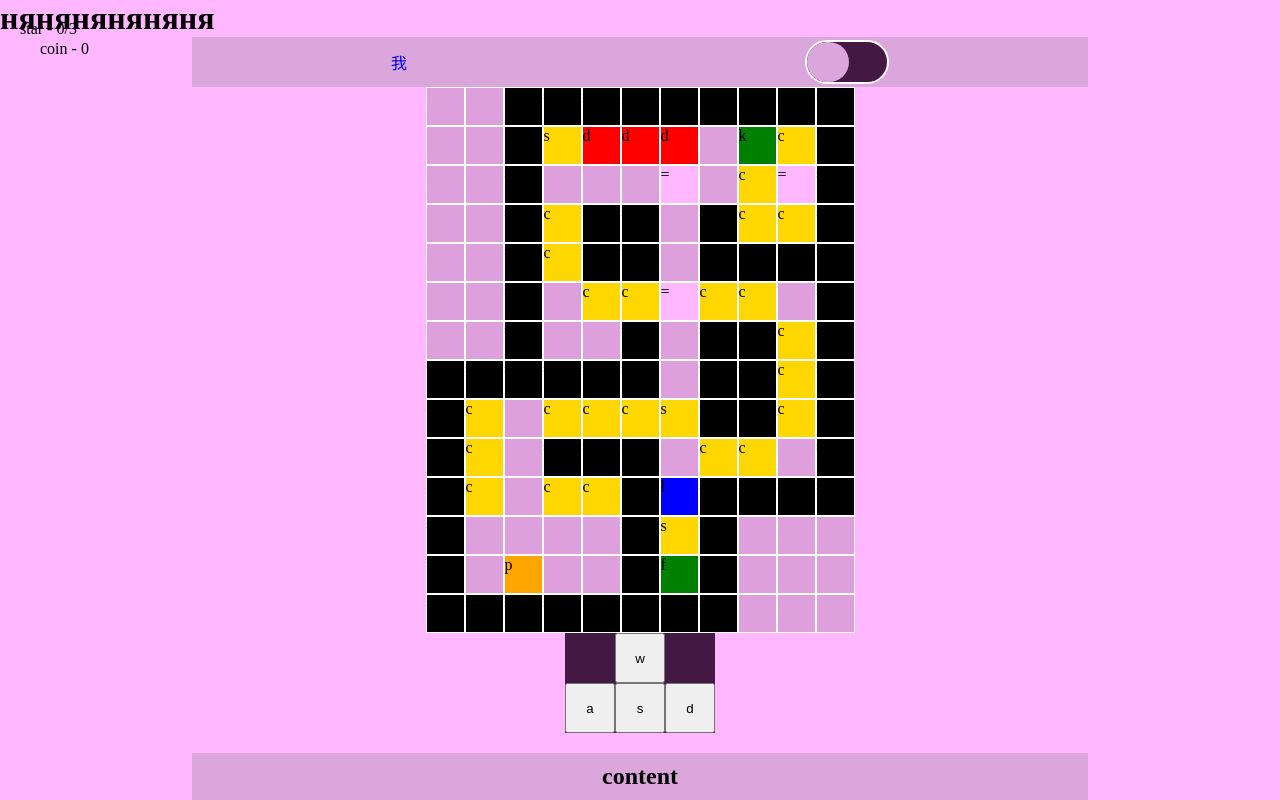
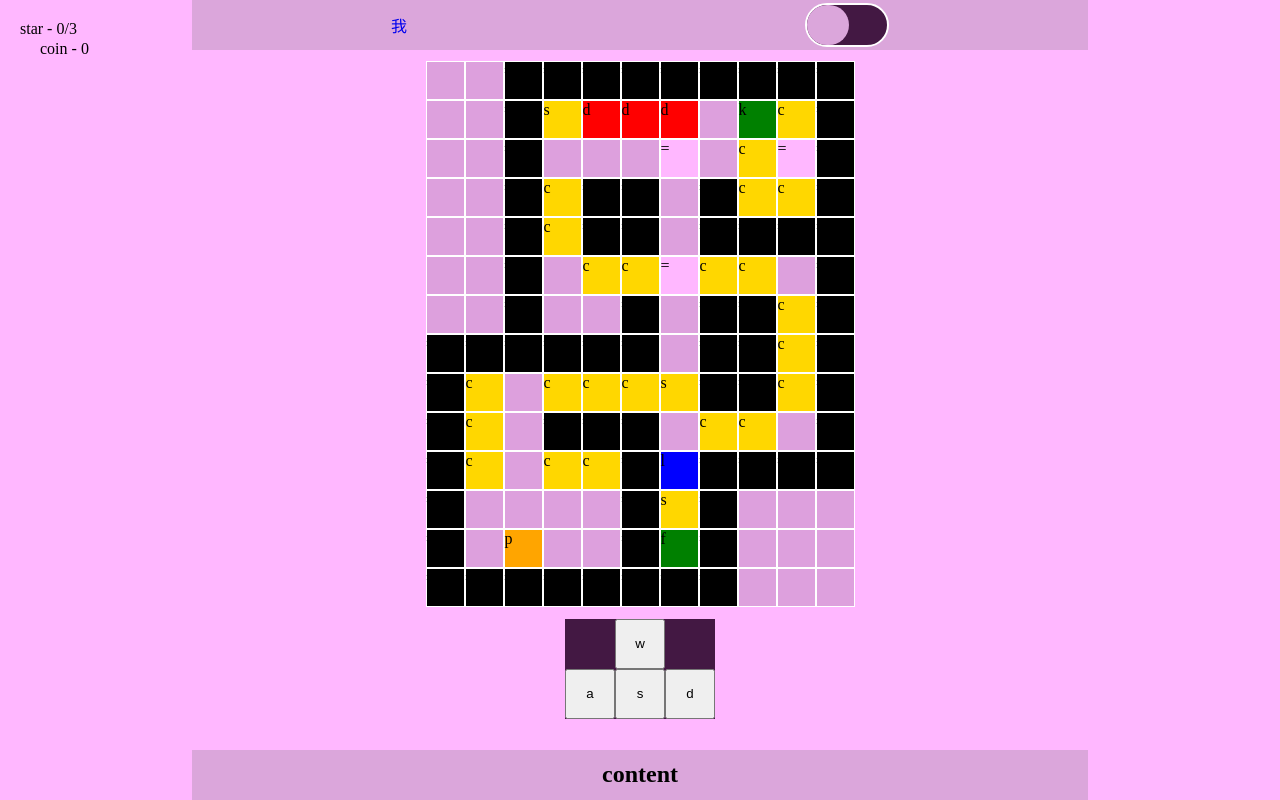
Before and after one commit to saurfem/game, a plain HTML site: page firstgame.html in a window 1280 px wide. Drawn offline with Linux system fonts and the light colour scheme.

Commit message:
удалила няняняяняня

```diff
--- a/firstgame.html
+++ b/firstgame.html
@@ -9,7 +9,6 @@
 </head>
 
 <body>
-<div class=""><h1>няняняняняня</h1></div>
     <p id="starnum"> star - /3</p>
     <p id="coinnum"> coin -</p>
 
```
